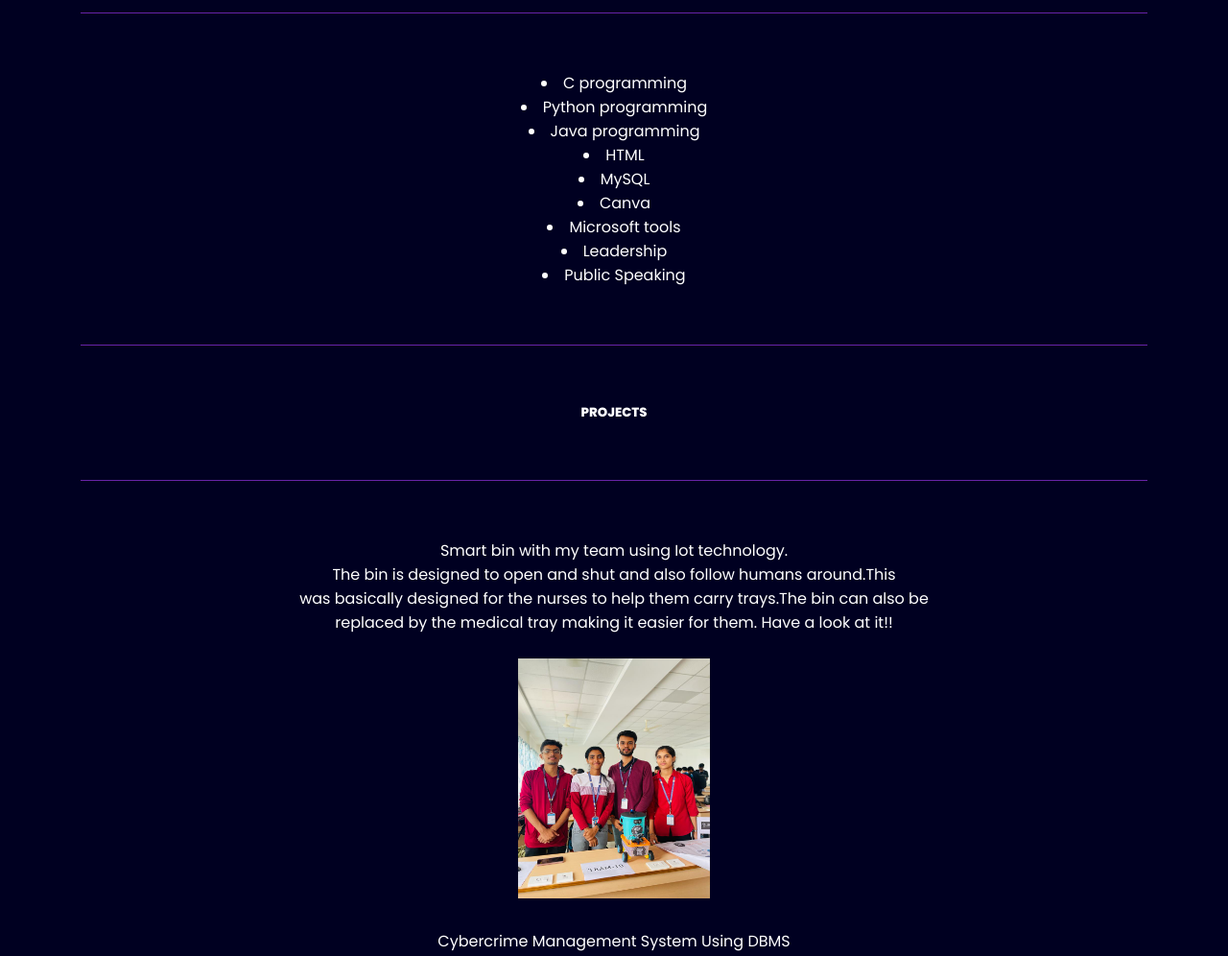
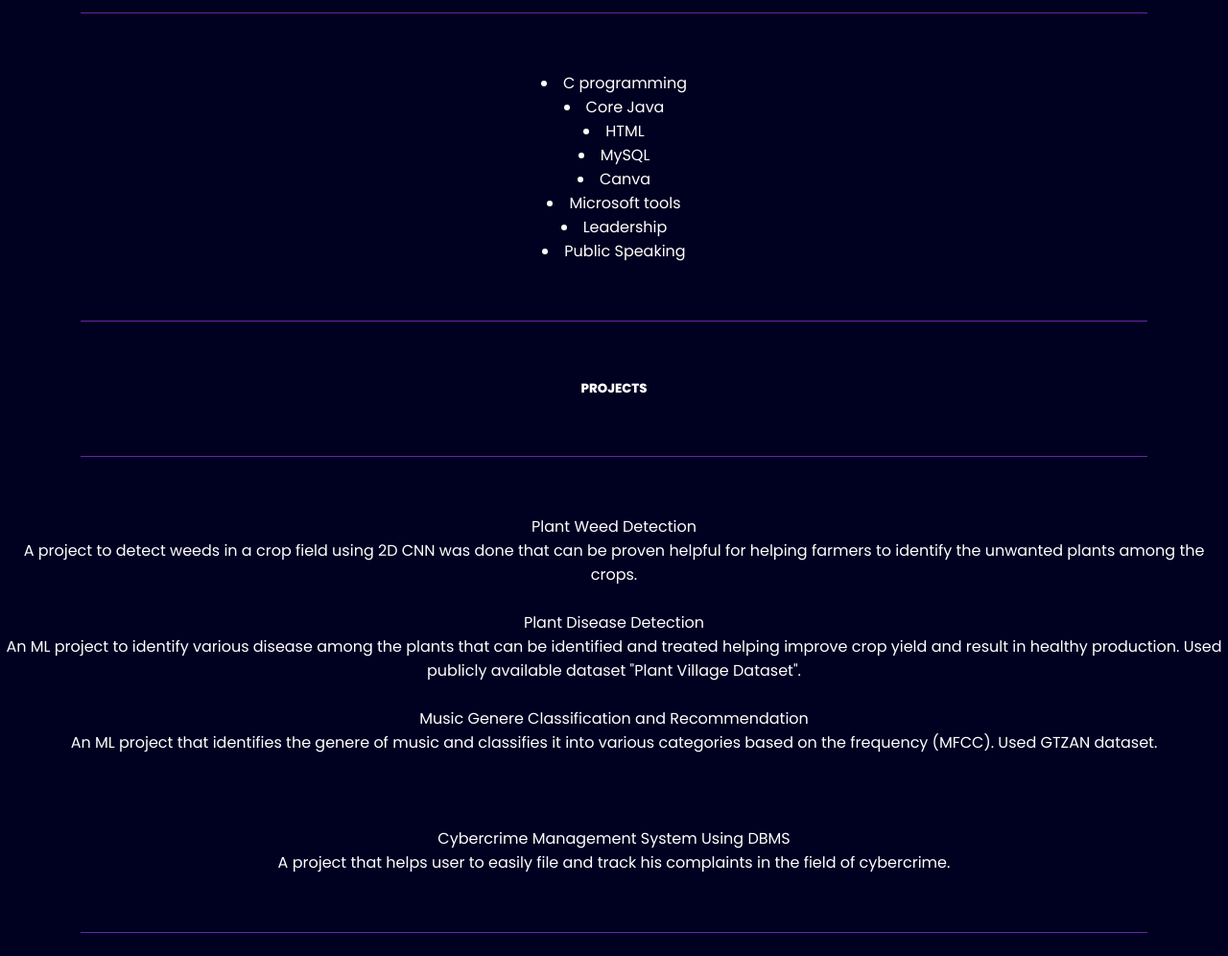
Before and after one commit to Deeksha25003/Deeksha.github.io, a plain HTML site: page index.html in a window 1280 px wide. Shown: the part 1420-2416 px from the top of the page at 96% size. Drawn offline with nearby package versions, Linux system fonts and the light colour scheme.

Commit message:
Update index.html

```diff
--- a/index.html
+++ b/index.html
@@ -130,7 +130,7 @@
 					<div> and I am  </div>
 					<span id="element"></span>
 					<div class="buttons">
-						<button type="button" class="btn"><a href="RESUME.pdf">Resume</a><i
+						<button type="button" class="btn"><a href="Deeksha Divakar(4CB21AI010)(1).pdf">Resume</a><i
 								class="fa-solid fa-file"></i></button>
 					</div>
 				</div>
@@ -186,8 +186,7 @@
 									</div>
 									<div class="col">
 										<li>C programming</li>
-										<li> Python programming</li>
-										<li>Java programming</li>
+										<li>Core Java </li>
 										<li>HTML</li>
 										<li>MySQL</li>
 										<li>Canva</li>
@@ -213,17 +212,21 @@
 										<div class="col">
 										</div>
 										<div class="col">
-											<p> Smart bin with my team using Iot technology.<br>
-												The bin is designed to open and shut and also follow humans around.This<br>
-												was basically designed for the nurses to help them carry trays.The bin can also
-												be<br>
-												replaced by the medical tray making it easier for them. Have a look at
-												it!!
+											<p> Plant Weed Detection<br>
+												A project to detect weeds in a crop field using 2D CNN was done that can be proven helpful for helping farmers to identify the unwanted plants among the crops.
 											</p>
 											<br>
-											<img src="smartbin.png.jpeg" width="200px" height="250px">
+											<p> Plant Disease Detection<br>
+												An ML project to identify various disease among the plants that can be identified and treated helping improve crop yield and result in healthy production. Used publicly available dataset "Plant Village Dataset".
+											</p>
+											<br>
+											<p> Music Genere Classification and Recommendation<br>
+												An ML project that identifies the genere of music and classifies it into various categories based on the frequency (MFCC). Used GTZAN dataset.
+											</p>
+											<br>
 											<br><br>
 											<p> Cybercrime Management System Using DBMS<br>
+												A project that helps user to easily file and track his complaints in the field of cybercrime.
 											</p>
 								</center>
 							</div>
```
